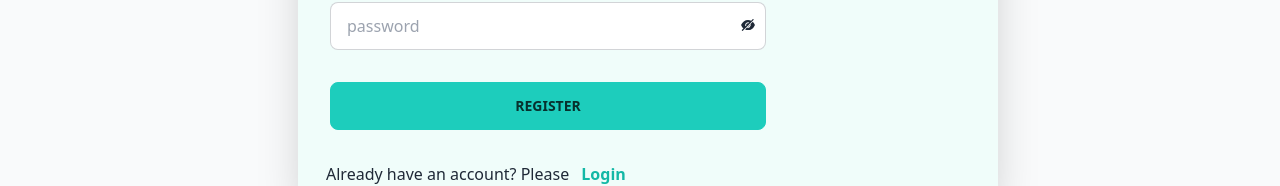
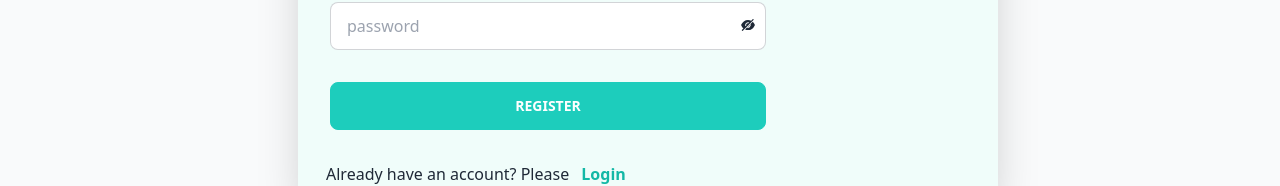
Before and after one commit to Shermin07/Build-Social-Service-layout, a React (Vite) app: page /register in a window 1280 px wide. Shown: the part 542-728 px from the top of the page. Built offline with nearby package versions, Linux system fonts and the light colour scheme; no server answers.

Commit message:
add toastfy text

```diff
--- a/src/Pages/Login/Login.jsx
+++ b/src/Pages/Login/Login.jsx
@@ -67,7 +67,7 @@ const Login = () => {
      .then(result =>{
 
 
-        toast("User login successfully!")
+        toast("Your login successfully done!")
      })
      .catch(error =>{
       toast('Please register first')
@@ -144,7 +144,7 @@ const Login = () => {
 
 
       <p className="ml-7 mb-4">Don't have an account? Please
-        <Link to='/register' className="text-sky-500  ml-2 font-bold"> Register</Link>
+        <Link to='/register' className="text-sky-500   ml-2 font-bold"> Register</Link>
       </p>
      <div>
 
--- a/src/Pages/Register/Register.jsx
+++ b/src/Pages/Register/Register.jsx
@@ -38,7 +38,7 @@ const Register = () => {
 
         createUser(email, password)
         .then(result =>{
-         toast('User created successfully');
+         toast('Your registration successfully done');
 
 
             sendEmailVerification(email,password)
@@ -52,7 +52,7 @@ const Register = () => {
         .catch(error =>{
 
 
-           toast('Please login now') ;
+           toast('Already have an account, please login now') ;
 
         })
      }
@@ -100,7 +100,7 @@ const Register = () => {
 
     </div>
     <div className="form-control mt-6">
-      <button className="btn btn-accent">Register</button>
+      <button className="btn text-white btn-accent">Register</button>
     </div>
   </form>
   {
--- a/src/PrivateRoute.jsx
+++ b/src/PrivateRoute.jsx
@@ -1,3 +1,4 @@
+/* eslint-disable react/prop-types */
 import { useContext } from "react";
 import { AuthContext } from "./Provider/AuthProvider";
 import { Navigate, useLocation } from "react-router-dom";
```
